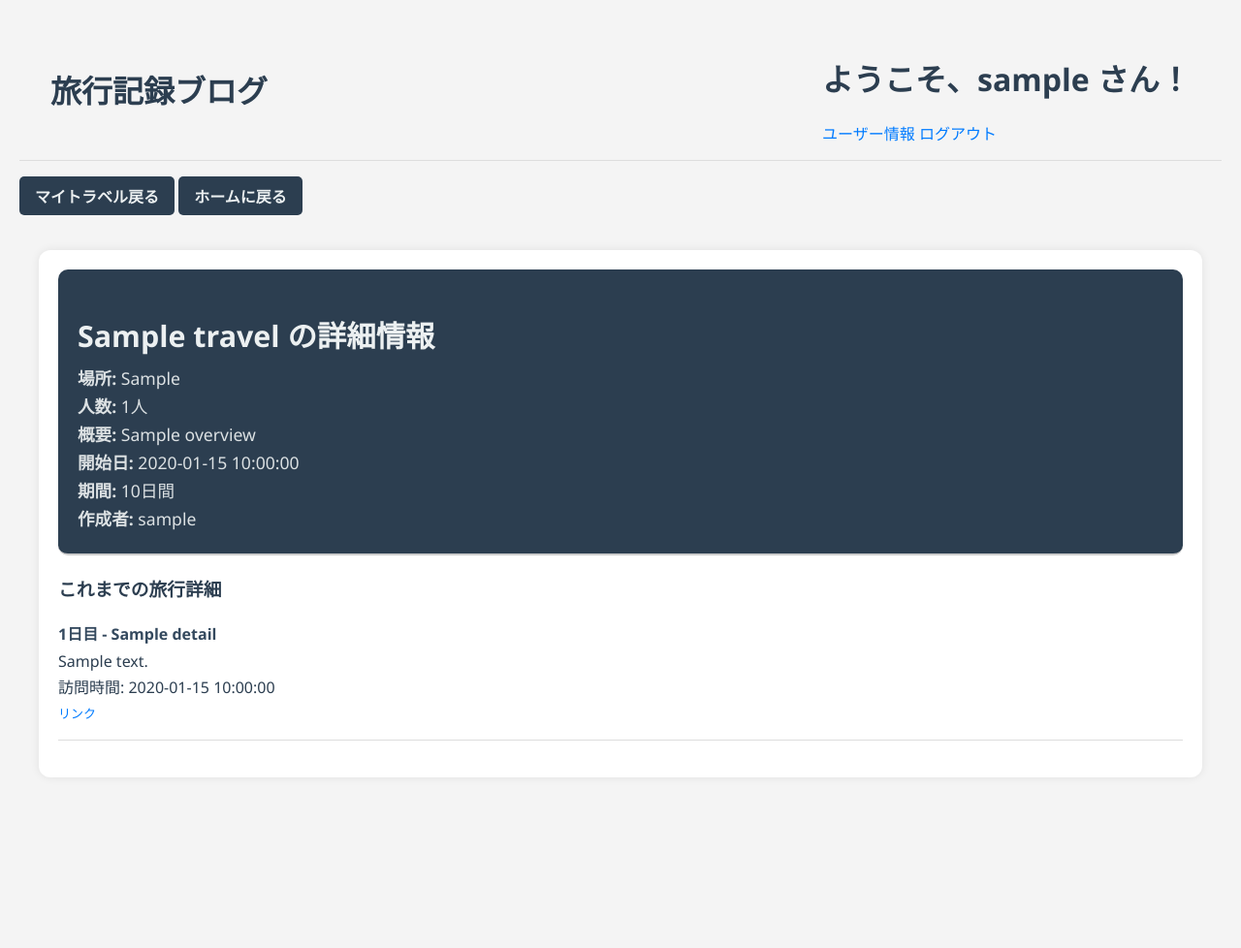
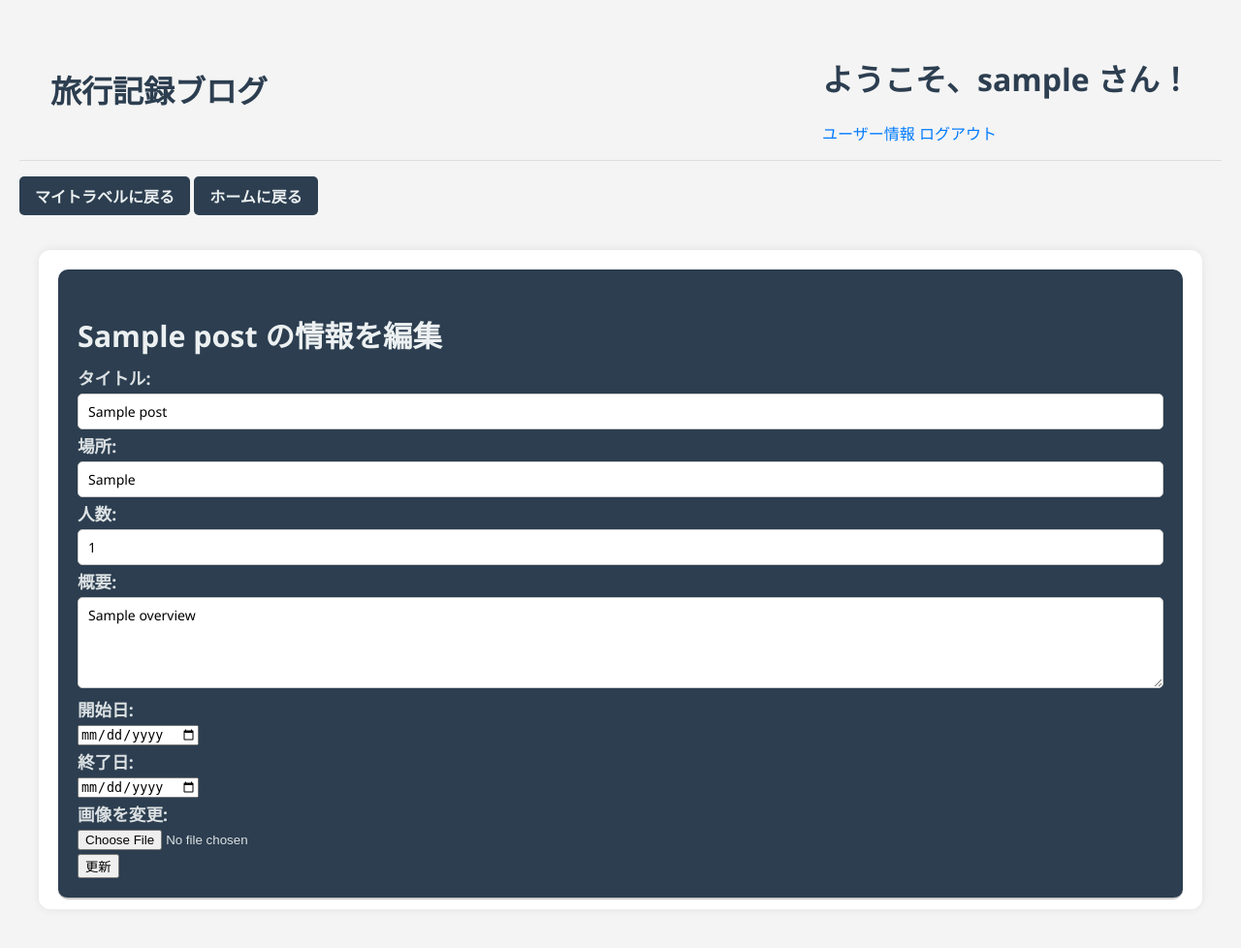
Before and after one commit to Aby-1202/travel_blog, a Flask app: template templates/edit.html in a window 1280 px wide. Shown: the whole page at 97% size. Before the commit the page ends 764 px from the top, so only its background shows below. Run offline with Flask 3, Linux system fonts and the light colour scheme; the template is opened without the code that fills it: most values are stand-ins (such as "Sample title", 1, 10 or a date in 2020).

Commit message:
DB更新

```diff
--- a/templates/edit.html
+++ b/templates/edit.html
@@ -2,7 +2,7 @@
 <html lang="ja">
 <head>
     <meta charset="UTF-8">
-    <title>{{ travel.t_title }} の詳細</title>
+    <title>{{ post.t_title }} を編集</title>
     <link rel="stylesheet" href="{{ url_for('static', filename='detail.css') }}">
 </head>
 <body>
@@ -14,33 +14,47 @@
           <a href="{{ url_for('auth.logout') }}">ログアウト</a>
       </div>
   </div>
-    <a href="{{ url_for('travel_details.travel_details') }}" class="my-travel-back-link">マイトラベル戻る</a>
-    <a href="{{ url_for('home.home') }}" class="my-travel-back-link">ホームに戻る</a>
 
-    <div class="container">
-      <div class="left-panel">
-        <div class="sticky-header">
-          <h2>{{ travel.t_title }} の詳細情報</h2>
-          <p><strong>場所:</strong> {{ travel.t_location }}</p>
-          <p><strong>人数:</strong> {{ travel.human_number }}人</p>
-          <p><strong>概要:</strong> {{ travel.overview }}</p>
-          <p><strong>開始日:</strong> {{ travel.start_date }}</p>
-          <p><strong>期間:</strong> {{ duration_days }}日間</p>
-          <p><strong>作成者:</strong> {{ travel.username }}</p>
-        </div>
+  <a href="{{ url_for('my_travel.my_travel') }}" class="my-travel-back-link">マイトラベルに戻る</a>
+  <a href="{{ url_for('home.home') }}" class="my-travel-back-link">ホームに戻る</a>
 
-        <h3>これまでの旅行詳細</h3>
-        {% for detail in travel_details %}
-          <div class="detail-item">
-            <h4>{{ detail.day_number }}日目 - {{ detail.detail_name }}</h4>
-            <p>{{ detail.detail_text }}</p>
-            <p>訪問時間: {{ detail.visit_time }}</p>
-            <p><a href="{{ detail.location_url }}" target="_blank">リンク</a></p>
-          </div>
-        {% else %}
-          <p>まだ詳細はありません。</p>
-        {% endfor %}
+  <div class="container">
+    <div class="left-panel">
+      <div class="sticky-header">
+        <h2>{{ post.t_title }} の情報を編集</h2>
+
+        <form method="POST" action="{{ url_for('edit.edit', travel_id=post.id) }}" enctype="multipart/form-data">
+            <p><strong>タイトル:</strong><br>
+              <input type="text" name="title" value="{{ post.t_title }}" required></p>
+
+            <p><strong>場所:</strong><br>
+              <input type="text" name="location" value="{{ post.t_location }}" required></p>
+
+            <p><strong>人数:</strong><br>
+              <input type="number" name="human_number" value="{{ post.human_number }}" required></p>
+
+            <p><strong>概要:</strong><br>
+              <textarea name="overview" rows="4" cols="40">{{ post.overview }}</textarea></p>
+
+            <p><strong>開始日:</strong><br>
+              <input type="date" name="start_date" value="{{ post.start_date }}" required></p>
+
+            <p><strong>終了日:</strong><br>
+              <input type="date" name="end_days" value="{{ post.end_date }}" required></p>
+
+            {% if post.image_path %}
+              <p><strong>現在の画像:</strong><br>
+                <img src="{{ url_for('static', filename=post.image_path.split('static/')[-1]) }}" alt="現在の画像" width="200">
+              </p>
+            {% endif %}
+
+            <p><strong>画像を変更:</strong><br>
+              <input type="file" name="photo"></p>
+
+            <input type="submit" value="更新" class="submit-button">
+        </form>
       </div>
     </div>
+  </div>
 </body>
 </html>
--- a/templates/travel_details_input.html
+++ b/templates/travel_details_input.html
@@ -15,7 +15,8 @@
         </div>
     </div>
     <a href="{{ url_for('my_travel.my_travel') }}" class="my-travel-back-link">MYトラベル戻る</a>
-    <a href="{{ url_for('edit.edit') }}" class="my-travel-back-link">再編集する</a>
+    <a href="{{ url_for('edit.edit', travel_id=travel.id) }}" class="my-travel-back-link">再編集する</a>
+
     <!--上記のリンクから再編集ページに移動できるようにするaタグ-->
 
 
```
Also changed, not shown: routes/edit.py (+55 -4 lines), app.db.
